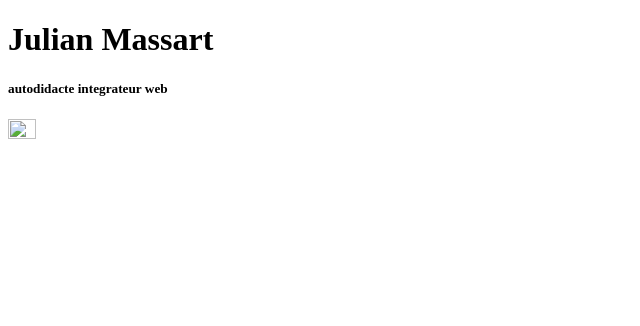
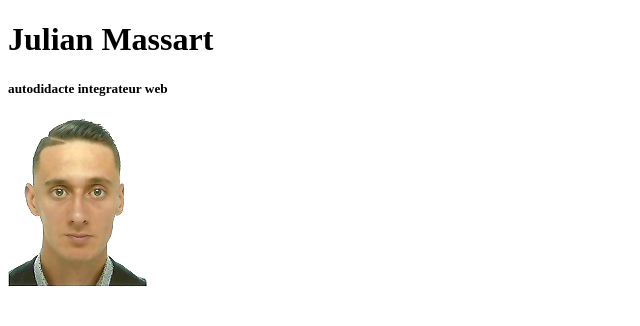
Before and after one commit to niorks/CV, a plain HTML site: page index.html in a window 1280 px wide. Shown: the whole page, without its empty margins (0-640 px from the left). Drawn offline with Linux system fonts and the light colour scheme.

Commit message:
erreur de programmation dans la balise a

```diff
--- a/index.html
+++ b/index.html
@@ -10,6 +10,6 @@
 <body>
 <h1><st>Julian Massart</st></h1>
 <h5>autodidacte integrateur web</h5>
-<a href="moi.jpg"><img src="moi.jpg" width=15% height=15%></a>
+<a href="img/moi.jpg"><img src="img/moi.jpg"></a>
 </body>
 </html>
```
